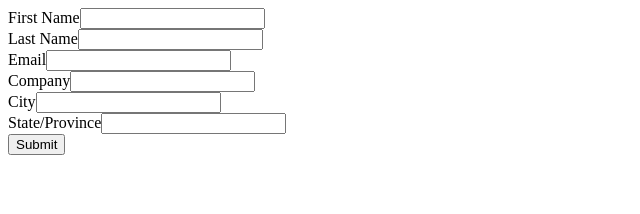
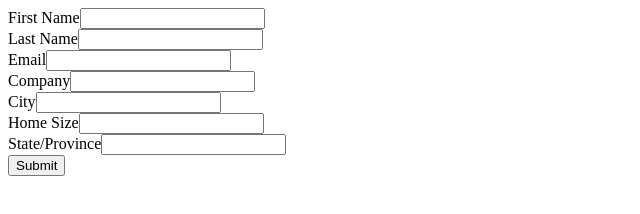
Before and after one commit to cy-prasanna/cy-prasanna.github.io, a plain HTML site: page index.html in a window 1280 px wide. Shown: the whole page, without its empty margins (0-640 px from the left). Drawn offline with Linux system fonts and the light colour scheme.

Commit message:
Update index.html

```diff
--- a/index.html
+++ b/index.html
@@ -32,6 +32,8 @@
 <label for="company">Company</label><input  id="company" maxlength="40" name="company" size="20" type="text" /><br>
 
 <label for="city">City</label><input  id="city" maxlength="40" name="city" size="20" type="text" /><br>
+  <label for="city">Home Size</label><input  id="Home_Size__c" maxlength="40" name="Home_Size__c" size="20" type="text" /><br>
+
 
 <label for="state">State/Province</label><input  id="state" maxlength="20" name="state" size="20" type="text" /><br>
 
```
